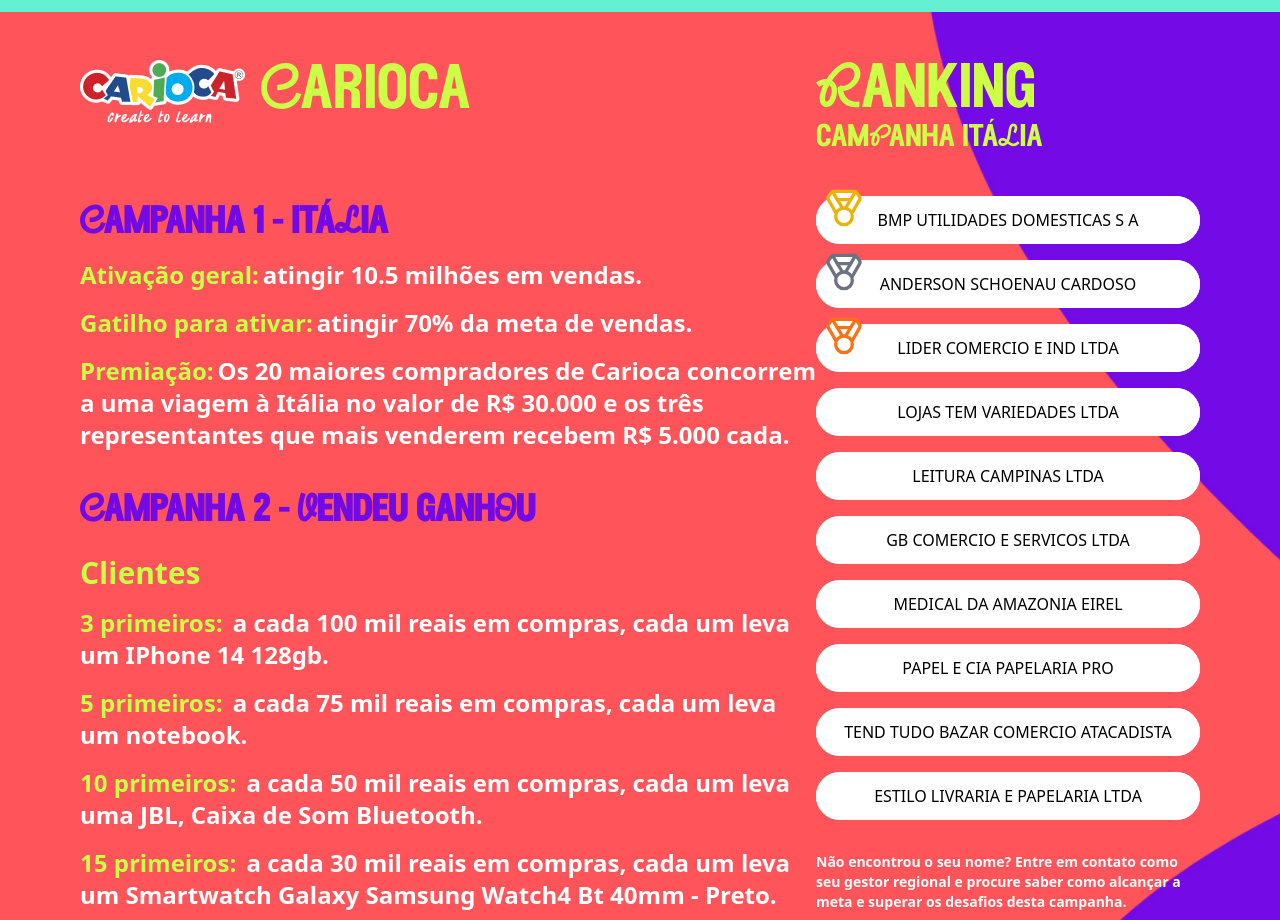
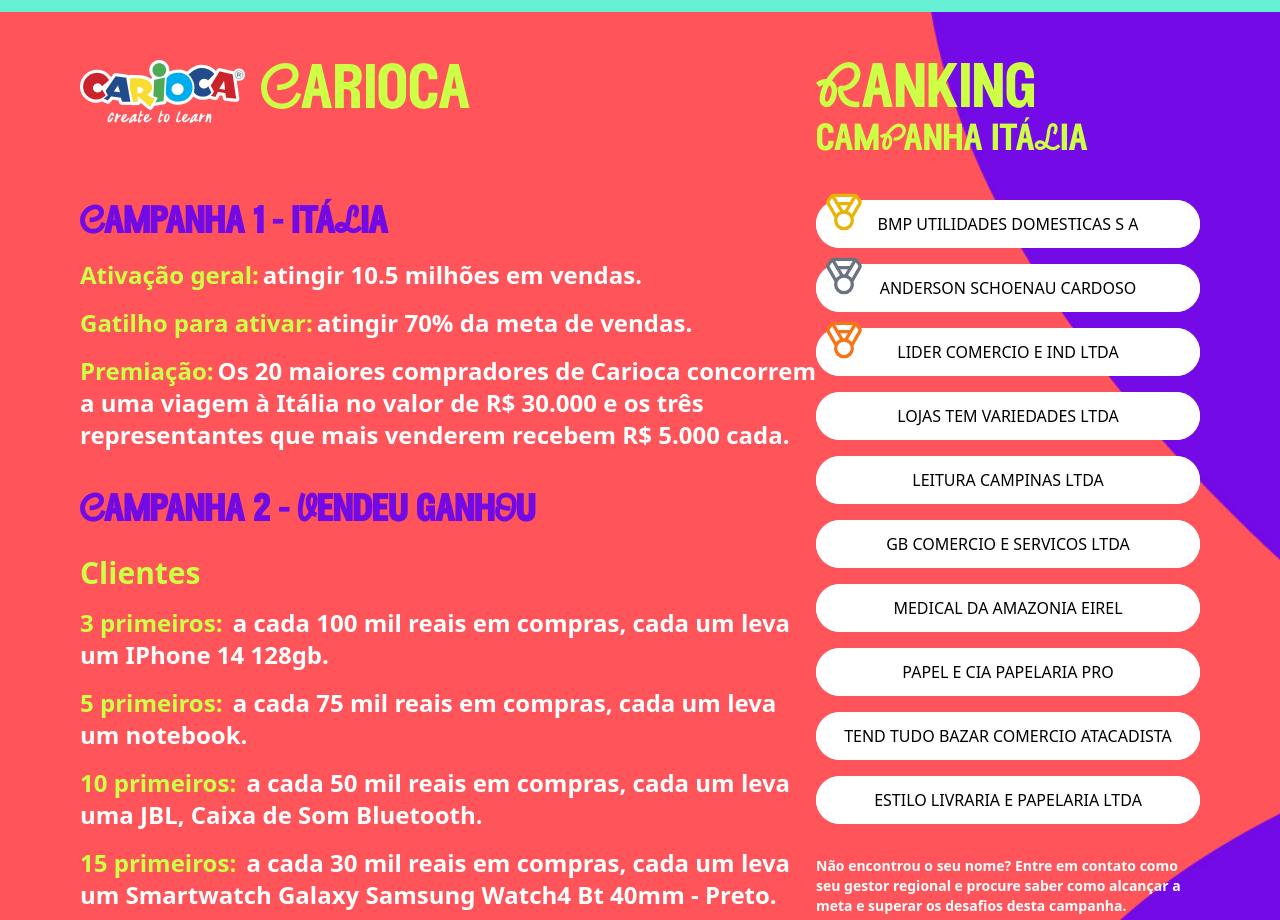
Before and after one commit to guimaya/animativa, a Next.js app: page / in a window 1280 px wide. Shown: the part 1740-2660 px from the top of the page. Built offline with nearby package versions, Linux system fonts and the light colour scheme.

Commit message:
section margin

```diff
--- a/src/components/carioca-section.tsx
+++ b/src/components/carioca-section.tsx
@@ -65,7 +65,7 @@
         </div>
         <div className="px-20 pt-10 sm:px-0 sm:pt-0">
           <h2 className="text-center font-heading text-6xl text-custom-green sm:text-left">Ranking</h2>
-          <h3 className="text-center font-heading text-3xl text-custom-green sm:text-left">camPanha itáLia</h3>
+          <h3 className="text-center font-heading text-4xl text-custom-green sm:text-left">camPanha itáLia</h3>
 
           <div
             className="mt-10 space-y-4 text-black
```
